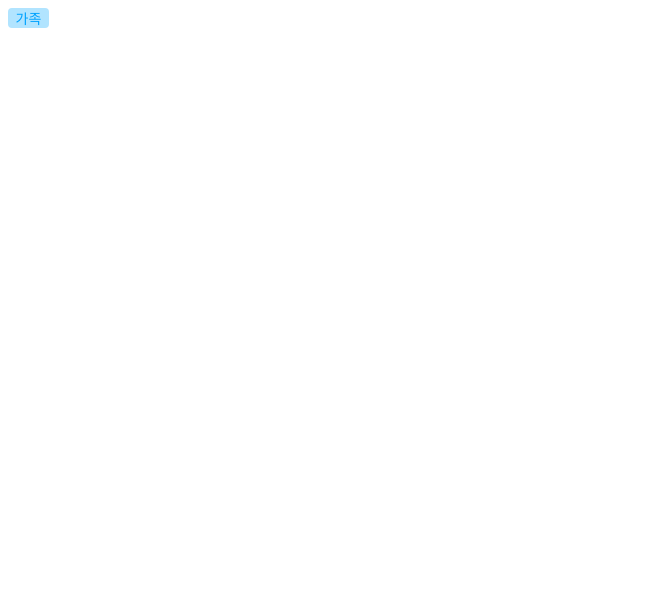
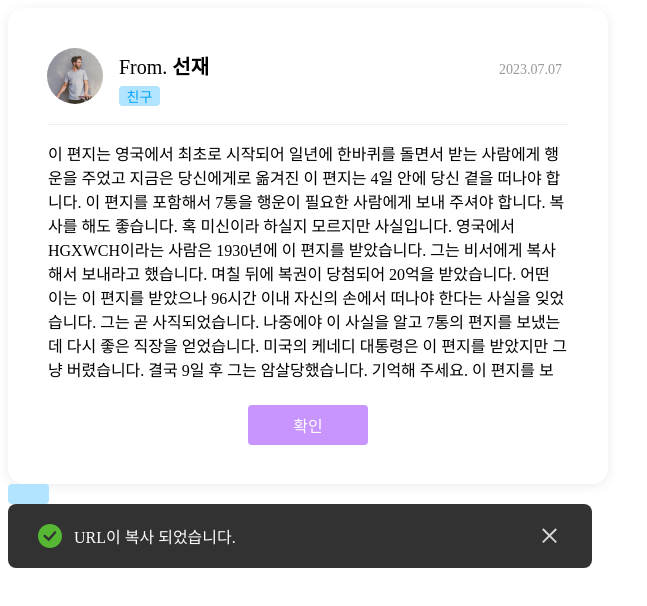
Before and after one commit to mxkxx1011/Rolling, a React (Create React App) app: page / in a window 1280 px wide. Shown: the top 606 px of the page, without its empty margins (0-647 px from the left). Built offline with nearby package versions, Linux system fonts and the light colour scheme.

Commit message:
feat: Modal 컴포넌트 퍼블리싱 완료

```diff
--- a/src/App.jsx
+++ b/src/App.jsx
@@ -6,7 +6,9 @@ import React from 'react';
 function App() {
   return (
     <>
-      <Badge>가족</Badge>
+      <Modal />
+      <Badge />
+      <Toast />
     </>
   );
 }
--- a/src/assets/styles/fonts.scss
+++ b/src/assets/styles/fonts.scss
@@ -10,7 +10,7 @@ $font-sizes: (
 );
 
 @mixin font-style($size, $weight) {
-    font-size: map-get($font-sizes, '#{$size}' );
+  font-size: map-get($font-sizes, '#{$size}');
   font-weight: $weight;
 }
 
--- a/src/components/badge/Badge.jsx
+++ b/src/components/badge/Badge.jsx
@@ -4,9 +4,9 @@ import React from 'react';
 function Badge({ children }) {
   return (
     <>
-      <div className={styles.TextBadgeContainer}>
+      <span className={styles.TextBadgeContainer}>
         <p className={styles.TextBadgeText}>{children}</p>
-      </div>
+      </span>
     </>
   );
 }
--- a/src/components/badge/Badge.module.scss
+++ b/src/components/badge/Badge.module.scss
@@ -27,7 +27,7 @@
 }
 
 .EmojiBadgeContainer {
-  background-color: #000000;
+  background-color: $color--black;
   opacity: 54%;
   border-radius: 32px;
   width: 16px;
--- a/src/components/modal/Modal.jsx
+++ b/src/components/modal/Modal.jsx
@@ -1,7 +1,59 @@
-import styles from './Modal.module.scss';
+import Badge from 'components/badge/Badge';
+//import Button from 'components/button';
+import './Modal.scss';
+import profileIMG from './profileImg.png';
 
 function Modal() {
-  return <h1>Modal 창 입니다</h1>;
+  return (
+    <>
+      <div className='modal-container'>
+        <div className='modal-header'>
+          <div className='modal-header-item-container'>
+            <div className='modal-profile-container'>
+              <img
+                className='modal-profile-img'
+                src={profileIMG}
+                alt='프로필 이미지'
+              />
+              <div className='modal-profile-text-wrapper'>
+                <p className='modal-profile-name'>
+                  From. <span>선재</span>
+                </p>
+                <Badge>친구</Badge>
+              </div>
+            </div>
+            <div className='modal-date'>
+              <p>2023.07.07</p>
+            </div>
+          </div>
+        </div>
+        <div className='modal-body'>
+          <div className='modal-letter-container'>
+            <p className='modal-letter'>
+              이 편지는 영국에서 최초로 시작되어 일년에 한바퀴를 돌면서 받는
+              사람에게 행운을 주었고 지금은 당신에게로 옮겨진 이 편지는 4일 안에
+              당신 곁을 떠나야 합니다. 이 편지를 포함해서 7통을 행운이 필요한
+              사람에게 보내 주셔야 합니다. 복사를 해도 좋습니다. 혹 미신이라
+              하실지 모르지만 사실입니다. 영국에서 HGXWCH이라는 사람은 1930년에
+              이 편지를 받았습니다. 그는 비서에게 복사해서 보내라고 했습니다.
+              며칠 뒤에 복권이 당첨되어 20억을 받았습니다. 어떤 이는 이 편지를
+              받았으나 96시간 이내 자신의 손에서 떠나야 한다는 사실을
+              잊었습니다. 그는 곧 사직되었습니다. 나중에야 이 사실을 알고 7통의
+              편지를 보냈는데 다시 좋은 직장을 얻었습니다. 미국의 케네디
+              대통령은 이 편지를 받았지만 그냥 버렸습니다. 결국 9일 후 그는
+              암살당했습니다. 기억해 주세요. 이 편지를 보내면 7년의 행운이 있을
+              것이고 그렇지 않으면 3년의 불행이 있을 것입니다. 그리고 이 편지를
+              버리거나 낙서를 해서는 절대로 안됩니다. 7통입니다. 이 편지를 받은
+              사람은 행운이 깃들것입니다. 힘들겠지만 좋은게 좋다고 생각하세요.
+              7년의 행운을 빌면서...
+            </p>
+          </div>
+          <div className='button'>확인</div>
+          {/* Button 컴포넌트 위치 (확인 버튼) */}
+        </div>
+      </div>
+    </>
+  );
 }
 
 export default Modal;
--- /dev/null
+++ b/src/components/modal/Modal.scss
@@ -0,0 +1,68 @@
+@import 'assets/styles/palette.scss';
+@import 'assets/styles/fonts.scss';
+@import 'assets/styles/common.scss';
+
+.modal-container {
+  background-color: $color--white;
+  width: 600px;
+  height: 476px;
+  border-radius: 16px;
+  box-shadow: 0px 2px 12px rgb(0, 0, 0, 0.08);
+}
+//모달 header style
+.modal-header {
+  width: 599px;
+  height: 116px;
+}
+.modal-header-item-container {
+  @include Flex(row, space-between, '', '');
+  padding-top: 40px;
+  padding-left: 39px;
+  padding-right: 45px;
+}
+.modal-profile-container {
+  width: 181px;
+  height: 56px;
+  @include Flex(row, space-between, center, '');
+}
+.modal-profile-img {
+  width: 56px;
+  height: 56px;
+  border-radius: 70%;
+}
+.modal-profile-text-wrapper {
+  width: 109px;
+  height: 50px;
+}
+.modal-profile-name {
+  @include font-style(20, regular);
+  margin-top: 0px;
+  margin-bottom: 6px;
+}
+.modal-profile-name span {
+  @include font-style(20, bold);
+}
+.modal-date p {
+  @include font-style(14, regular);
+  color: $gray-400;
+  align-items: center;
+}
+//모달 body style
+.modal-body {
+  @include Flex(column, center, center, 24px);
+}
+.modal-letter-container {
+  width: 520px;
+  height: 256px;
+  border-top: 1px solid $gray-200;
+  overflow: auto;
+}
+//버튼 컴포넌트 테스트용 (버튼 컴포넌트 import시, 지울 것)
+.button {
+  width: 120px;
+  height: 40px;
+  background-color: $purple-400;
+  color: $color--white;
+  @include Flex(row, center, center, '');
+  border-radius: 4px;
+}
--- a/src/components/toast/Toast.module.scss
+++ b/src/components/toast/Toast.module.scss
@@ -3,7 +3,7 @@
 @import 'assets/styles/common.scss';
 
 .ToastContainer {
-  background-color: #000000;
+  background-color: $color--black;
   opacity: 80%;
   width: 524px;
   height: 64px;
```
Also changed, not shown: src/components/modal/Modal.module.scss (deleted), src/components/modal/profileImg.png (added). Lines whose indentation alone changed are shown as unchanged.
